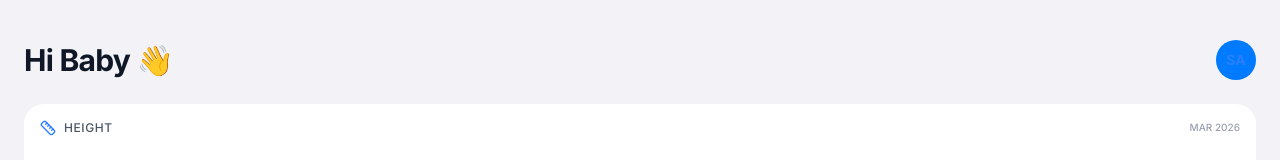
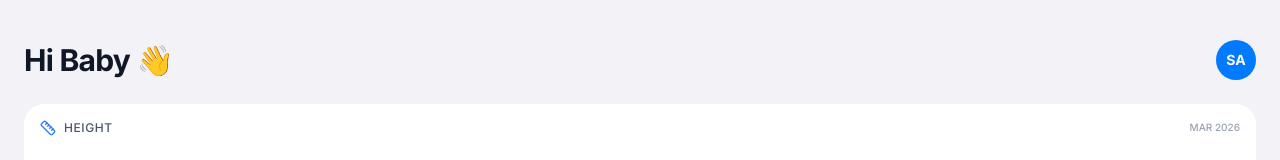
Before and after one commit to daviowhite/our-little-family, a React (Vite) app: page / in a window 1280 px wide. Both pictures are taken after typing "Sample", "Sample", "2020-01-15" into the empty fields and a click on the button "Create Profile". Shown: the top 160 px of the page. Built offline with nearby package versions, Linux system fonts and the light colour scheme.

Commit message:
avatar text to white

```diff
--- a/src/App.tsx
+++ b/src/App.tsx
@@ -1060,7 +1060,7 @@ export default function App() {
                   referrerPolicy="no-referrer"
                 />
               ) : (
-                <span className="text-sm font-bold text-blue-500">
+                <span className="text-sm font-bold text-white">
                   {getInitials(
                     members.find((m) => m.id === activeProfile)?.name || ""
                   )}
```
